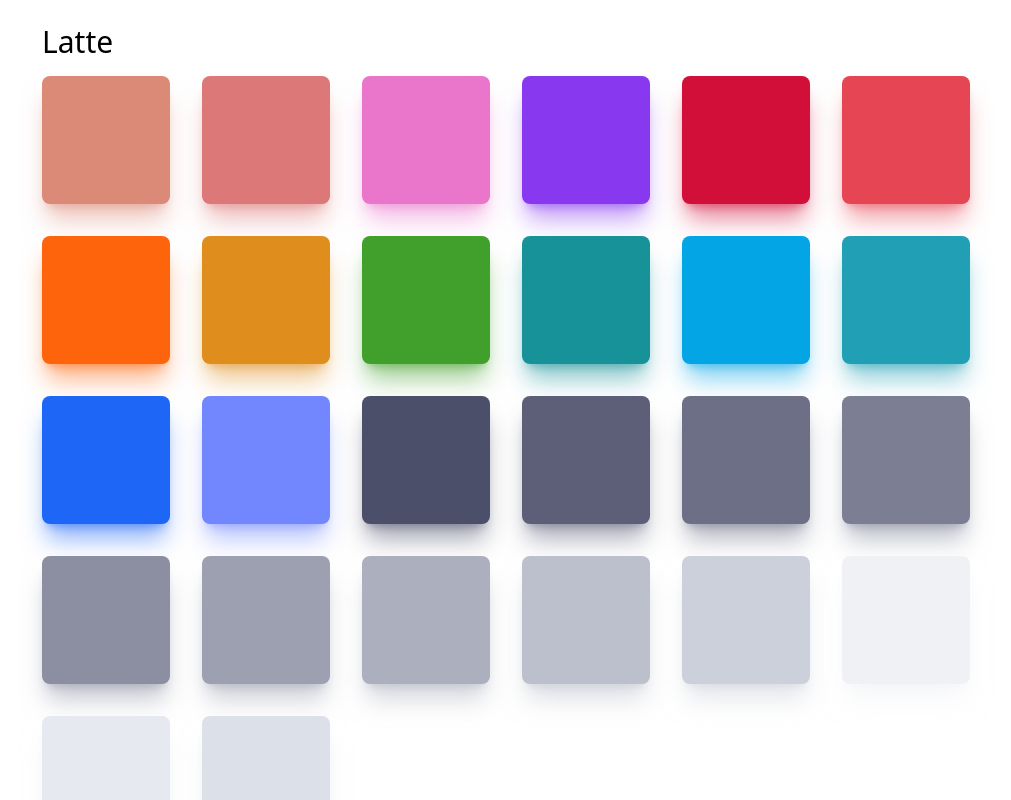
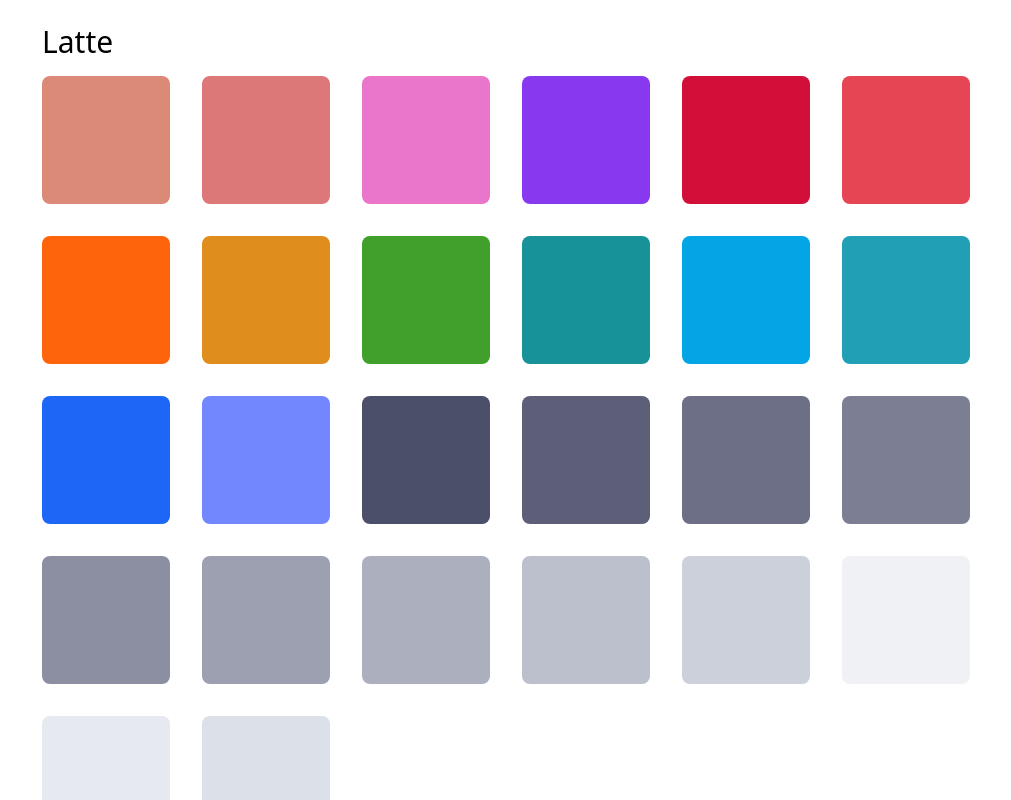
Before and after one commit to Schwefelhexa/catppuccin-colors, a Next.js app: page / in a window 1280 px wide. Shown: the whole page, without its empty margins (134-1145 px from the left). Built offline with nearby package versions, Linux system fonts and the light colour scheme; a web font is replaced by a local one; what @catppuccin/tailwindcss would draw is missing.

Commit message:
Remove drop shadows

```diff
--- a/src/components/Color.tsx
+++ b/src/components/Color.tsx
@@ -8,7 +8,7 @@ export default function Color({ color }: ColorProps) {
   return (
     <div className="w-32 h-32">
       <div
-        className="w-full h-full hover:scale-110 transition-transform ease-in-out bg-[--bg] rounded-lg shadow-xl shadow-[--shadow]"
+        className="w-full h-full hover:scale-110 transition-transform ease-in-out bg-[--bg] rounded-lg"
         style={{ "--bg": color.hex, "--shadow": `rgba(${color.raw}, 0.5)` }}
       />
     </div>
```
